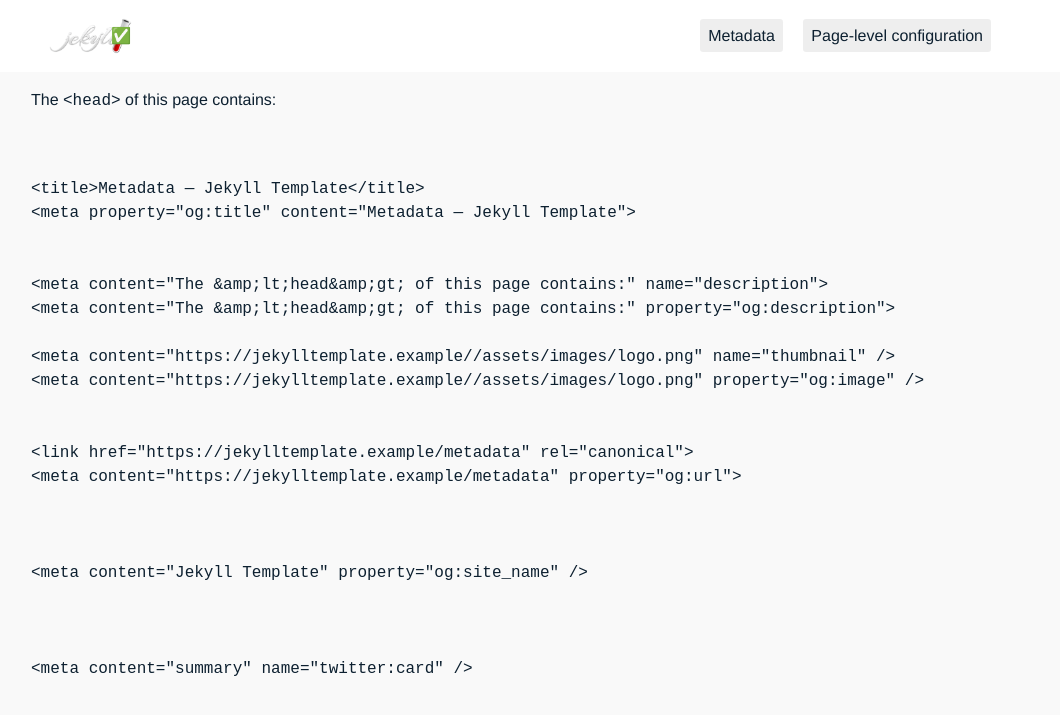
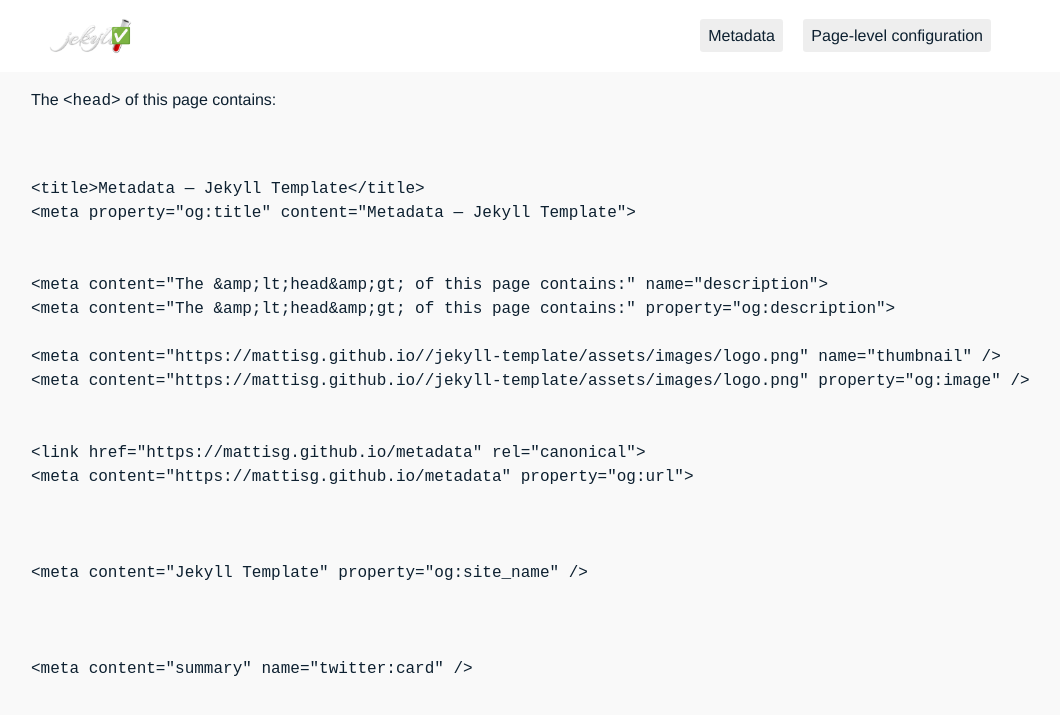
Before and after one commit to MattiSG/jekyll-template, a Jekyll site: the page built from _toplevel/1-metadata.md, in a window 1280 px wide. Shown: the top 715 px of the page, without its empty margins (129-1189 px from the left). Built offline with Jekyll 4.4.1, drawn with Linux system fonts in a browser that asks for light colours.

Commit message:
Deploy template on GitHub Pages

```diff
--- a/_config.yml
+++ b/_config.yml
@@ -2,8 +2,8 @@
 # If you change this file, you will have to restart the server process.
 
 title: Jekyll Template
-baseurl: ""  # no trailing slash; should be the name of the repo is serving on GitHub Pages
-url: https://jekylltemplate.example  # no trailing slash
+baseurl: "/jekyll-template"  # with leading slash, without trailing slash; should be the name of the repo is serving on GitHub Pages; use the empty string (""), not a slash, if you host on a custom domain
+url: https://mattisg.github.io  # no trailing slash
 repository: MattiSG/jekyll-template
 description: A template for websites rather than blogs.
 lang: en  # set the language of your website with its ISO code in order to improve indexation and automated translation
--- a/_layouts/default.html
+++ b/_layouts/default.html
@@ -14,7 +14,7 @@
       <nav>
         <ul>
           {% for page in site.toplevel %}
-          <li><a href="{{ page.url }}">{{ page.title }}</a></li>
+          <li><a href="{{ page.url | relative_url }}">{{ page.title }}</a></li>
           {% endfor %}
         </ul>
       </nav>
```
